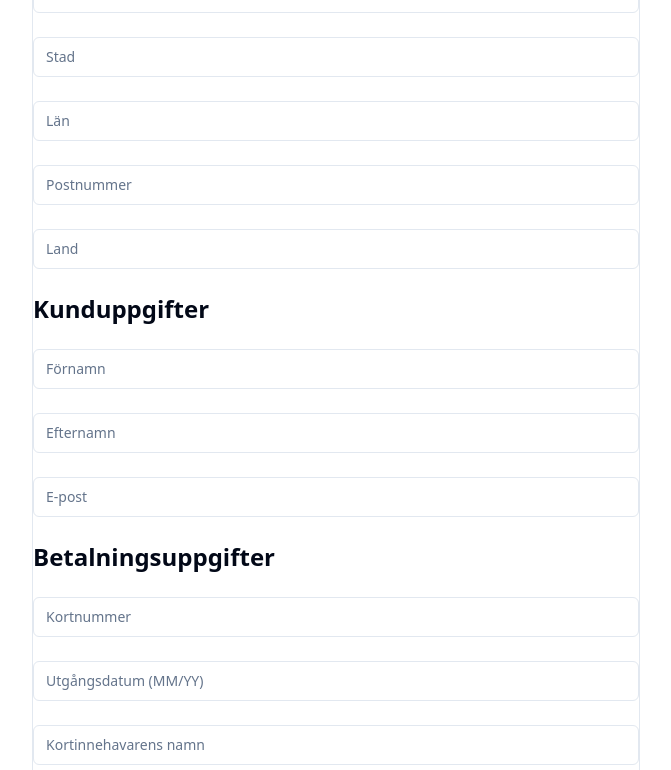
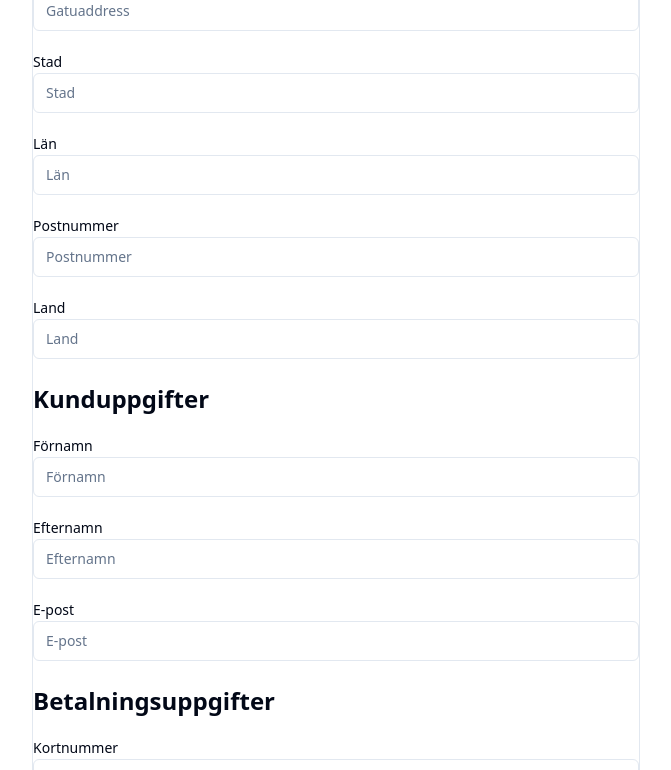
Before and after one commit to doctorbond2/hakims_livs_2304_g06x, a React (Vite) app in the folder frontend/: page /checkout in a window 1280 px wide. Shown: the part 310-1080 px from the top of the page, without its empty margins (0-671 px from the left). Built offline with nearby package versions, Linux system fonts and the light colour scheme; no server answers.

Commit message:
Update form handling in CheckoutForm component

```diff
--- a/frontend/src/components/checkout/CheckoutForm.jsx
+++ b/frontend/src/components/checkout/CheckoutForm.jsx
@@ -27,11 +27,22 @@ function OrderForm() {
     items: [],
   });
 
-  function handleChange(e) {
+  function handleAddressDetails(e) {
     const { name, value } = e.target;
-    setNewOrder({ ...newOrder, [name]: value });
+    setNewOrder({
+      ...newOrder,
+      address: { ...newOrder.address, [name]: value },
+    });
     console.log(name, "name");
     console.log(value, "value");
+  }
+
+  function handleCustomerDetails(e) {
+    const { name, value } = e.target;
+    setNewOrder({
+      ...newOrder,
+      customer: { ...newOrder.customer, [name]: value },
+    });
   }
 
   function handlePaymentChange(e) {
@@ -57,7 +68,6 @@ function OrderForm() {
     return async (e) => {
       e.preventDefault();
       const formData = new FormData(e.target);
-
       try {
         await POST_REQUEST("/api/order/create", newOrder);
         alert("Order placed successfully!");
@@ -71,78 +81,158 @@ function OrderForm() {
   return (
     <form className="space-y-6" onSubmit={handleSubmit}>
       <h2 className="text-2xl font-bold">Leveransadress</h2>
+      <shad.Label className="block">
+        Gatuadress
         <shad.Input
           type="text"
           placeholder="Gatuaddress"
           name="street"
-        className="w-full"
+          className="w-full mt-1"
           value={newOrder.address.street}
-        id="street"
-        onChange={handleChange}
+          onChange={handleAddressDetails}
           required
         />
-      <shad.Input type="text" placeholder="Stad" className="w-full" required />
-      <shad.Input type="text" placeholder="Län" className="w-full" required />
+      </shad.Label>
+      <shad.Label className="block">
+        Stad
+        <shad.Input
+          type="text"
+          placeholder="Stad"
+          name="city"
+          className="w-full mt-1"
+          value={newOrder.address.city}
+          onChange={handleAddressDetails}
+          required
+        />
+      </shad.Label>
+      <shad.Label className="block">
+        Län
+        <shad.Input
+          type="text"
+          placeholder="Län"
+          name="state"
+          className="w-full mt-1"
+          value={newOrder.address.state}
+          onChange={handleAddressDetails}
+          required
+        />
+      </shad.Label>
+      <shad.Label className="block">
+        Postnummer
         <shad.Input
           type="text"
           placeholder="Postnummer"
-        className="w-full"
+          name="zip"
+          className="w-full mt-1"
+          value={newOrder.address.zip}
+          onChange={handleAddressDetails}
           pattern="^\d{3}\s?\d{2}$"
           required
         />
-      <shad.Input type="text" placeholder="Land" className="w-full" required />
+      </shad.Label>
+      <shad.Label className="block">
+        Land
+        <shad.Input
+          type="text"
+          placeholder="Land"
+          name="country"
+          className="w-full mt-1"
+          value={newOrder.address.country}
+          onChange={handleAddressDetails}
+          required
+        />
+      </shad.Label>
 
       <h2 className="text-2xl font-bold">Kunduppgifter</h2>
+      <shad.Label className="block">
+        Förnamn
         <shad.Input
           type="text"
           placeholder="Förnamn"
-        className="w-full"
+          name="firstName"
+          className="w-full mt-1"
+          value={newOrder.customer.firstName}
+          onChange={handleCustomerDetails}
           required
         />
+      </shad.Label>
+      <shad.Label className="block">
+        Efternamn
         <shad.Input
           type="text"
           placeholder="Efternamn"
-        className="w-full"
+          name="lastName"
+          className="w-full mt-1"
+          value={newOrder.customer.lastName}
+          onChange={handleCustomerDetails}
           required
         />
+      </shad.Label>
+      <shad.Label className="block">
+        E-post
         <shad.Input
           type="email"
           placeholder="E-post"
-        className="w-full"
+          name="email"
+          className="w-full mt-1"
+          value={newOrder.customer.email}
+          onChange={handleCustomerDetails}
           required
         />
+      </shad.Label>
 
       <h2 className="text-2xl font-bold">Betalningsuppgifter</h2>
+      <shad.Label className="block">
+        Kortnummer
         <shad.Input
           type="text"
           placeholder="Kortnummer"
-        className="w-full"
+          name="cardNumber"
+          className="w-full mt-1"
           pattern="^\d{16}$"
-        name="cardNumber"
           value={newOrder.payment.cardNumber}
           onChange={handlePaymentChange}
           required
         />
+      </shad.Label>
+      <shad.Label className="block">
+        Utgångsdatum (MM/YY)
         <shad.Input
           type="text"
           placeholder="Utgångsdatum (MM/YY)"
-        className="w-full"
+          name="expiration"
+          className="w-full mt-1"
           pattern="^(0[1-9]|1[0-2])\/?([0-9]{2})$"
+          value={newOrder.payment.expiration}
+          onChange={handlePaymentChange}
           required
         />
+      </shad.Label>
+      <shad.Label className="block">
+        Kortinnehavarens namn
         <shad.Input
           type="text"
           placeholder="Kortinnehavarens namn"
-        className="w-full"
+          name="cardHolder"
+          className="w-full mt-1"
+          value={newOrder.payment.cardHolder}
+          onChange={handlePaymentChange}
           required
         />
+      </shad.Label>
+      <shad.Label className="block">
+        CVV
         <shad.Input
           type="text"
           placeholder="CVV"
-        className="w-full"
+          name="cvv"
+          className="w-full mt-1"
           pattern="^\d{3}$"
+          value={newOrder.payment.cvv}
+          onChange={handlePaymentChange}
           required
         />
+      </shad.Label>
 
       <shad.Button
         type="submit"
```
Lines whose indentation alone changed are shown as unchanged.
